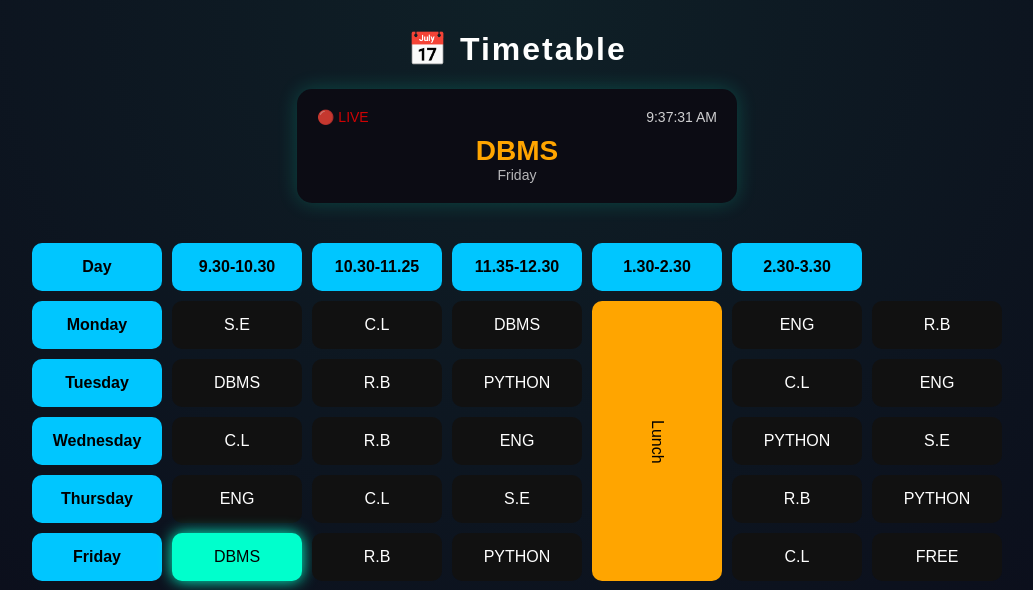
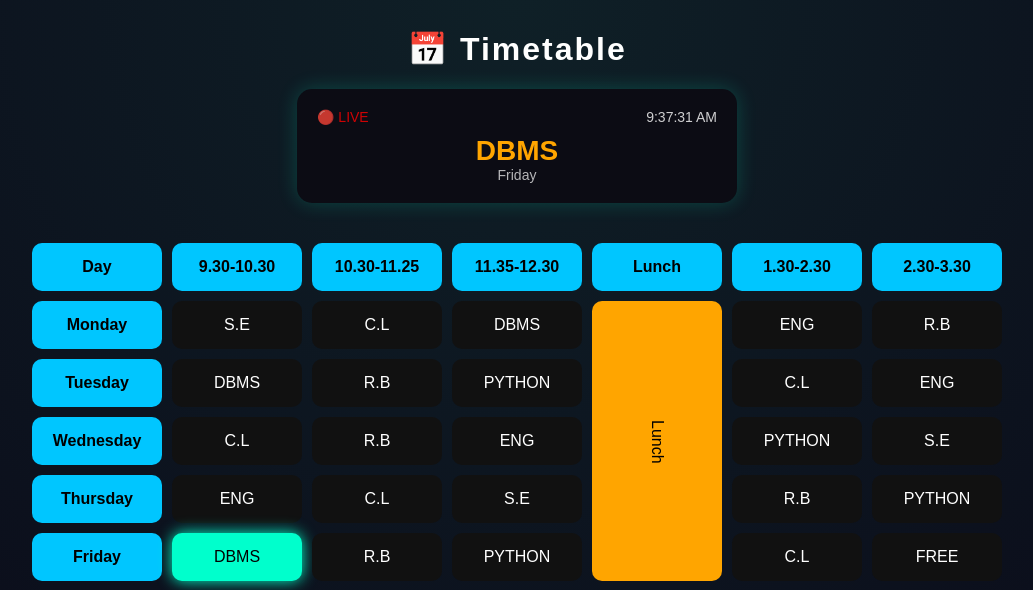
Before and after one commit to abhishekr5821-droid/BCA, a Django app: page /timetable/ in a window 1280 px wide. Shown: the top 590 px of the page, without its empty margins (123-1156 px from the left). Run offline with Django 5.2, Linux system fonts and the light colour scheme; data that the repository does not hold is empty.

Commit message:
updated lunch

```diff
--- a/template/timetable.html
+++ b/template/timetable.html
@@ -110,6 +110,7 @@ button {
     <th>9.30-10.30</th>
     <th>10.30-11.25</th>
     <th>11.35-12.30</th>
+    <th>Lunch</th>
     <th>1.30-2.30</th>
     <th>2.30-3.30</th>
 </tr>
@@ -124,7 +125,7 @@ button {
     <td>DBMS</td>
 
     <!-- 🔥 Lunch column starts here and spans all rows -->
-    <td class="lunch" rowspan="6" style="writing-mode: vertical-rl; text-orientation: mixed;">
+    <td class="lunch" rowspan="5" style="writing-mode: vertical-rl; text-orientation: mixed;">
         Lunch
     </td>
 
```
